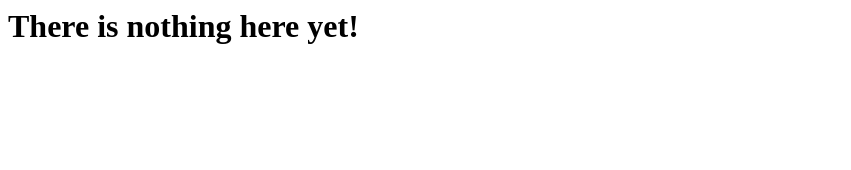
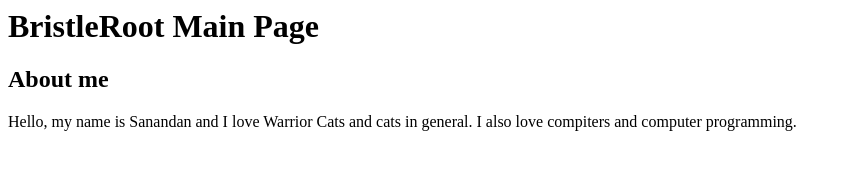
Before and after one commit to cheesycod/cheesycod.github.io, a plain HTML site: page index.html in a window 1280 px wide. Shown: the whole page, without its empty margins (0-851 px from the left). Drawn offline with Linux system fonts and the light colour scheme.

Commit message:
Update index.html

```diff
--- a/index.html
+++ b/index.html
@@ -1,3 +1,5 @@
 <html>
-<h1> There is nothing here yet! </h1>
+<h1> BristleRoot Main Page </h1>
+  <h2> About me </h2>
+    <p> Hello, my name is Sanandan and I love Warrior Cats and cats in general. I also love compiters and computer programming.</p>
 </html>
```
